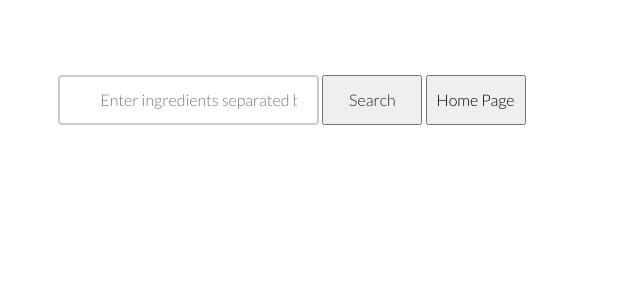
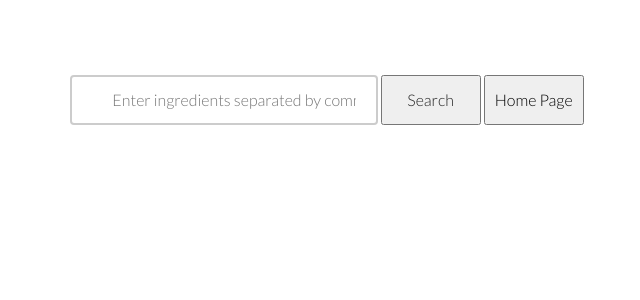
Before and after one commit to huntermotte/fridge-cleaner-app, a PHP site: page /resultspage.html in a window 768 px wide. Shown: the top 300 px of the page, without its empty margins (57-697 px from the left). Run offline with PHP 8.4, Linux system fonts and the light colour scheme; some libraries are stand-ins or nearby versions.

Commit message:
form validation and responsive fixes

```diff
--- a/assets/css/results-styles.css
+++ b/assets/css/results-styles.css
@@ -61,3 +61,10 @@ input[type=text] {
     padding: 12px 20px 12px 40px;
   }
 }
+
+@media only screen and (min-width : 768px) and (max-width : 1250px) {
+    .searchbar {
+        text-align: center;
+        padding-left: 0px;
+    }
+}
--- a/assets/js/app.js
+++ b/assets/js/app.js
@@ -25,6 +25,10 @@ function displayRecipes(data) {
 function watchSubmit() {
   $('.searchbar').submit(function(event) {
     event.preventDefault();
+    if (event.target.input = '') {
+      console.log('error')
+      $('.text-center').append('<p>Please enter ingredients</p>')
+    }
     var query = $(this).find('.query').val();
     getDataFromAPI(query, displayRecipes)
   });
--- a/resultspage.html
+++ b/resultspage.html
@@ -23,7 +23,7 @@
 </head>
 <body class="background">
 <form class="searchbar">
-<input type="text" class="query" name="search" placeholder="Enter ingredients separated by commas Ex. chicken, rice, broccoli">
+<input type="text" required="true" class="query" name="search" placeholder="Enter ingredients separated by commas Ex. chicken, rice, broccoli">
 <input type="submit" class="search-button" value="Search">
 <button type="button" class="home-button"><a href="index.html">Home Page</a></button>
 </form>
```
